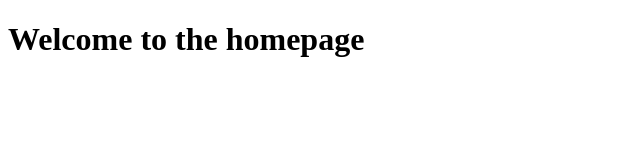
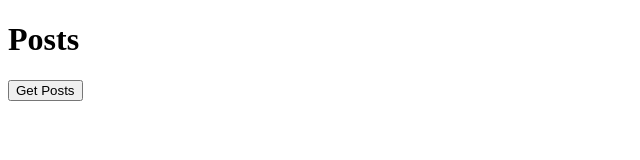
Before and after one commit to allanraym0nd/express, a website: page public/index.html in a window 1280 px wide. Shown: the whole page, without its empty margins (0-640 px from the left). Drawn offline with Linux system fonts and the light colour scheme.

Commit message:
Update public/index.html: modified client-side structure

```diff
--- a/public/index.html
+++ b/public/index.html
@@ -3,9 +3,13 @@
 <head>
     <meta charset="UTF-8">
     <meta name="viewport" content="width=device-width, initial-scale=1.0">
-    <title>Welcome</title>
+    <title>Posts</title>
 </head>
 <body>
-    <h1>Welcome to the homepage</h1>
-<s/body>
+    <h1>Posts</h1>
+    <button id="get-posts-button">Get Posts</button>
+    <div id="output"></div>
+
+    <script src="/js/main.js"></script>
+</body>
 </html>
```
